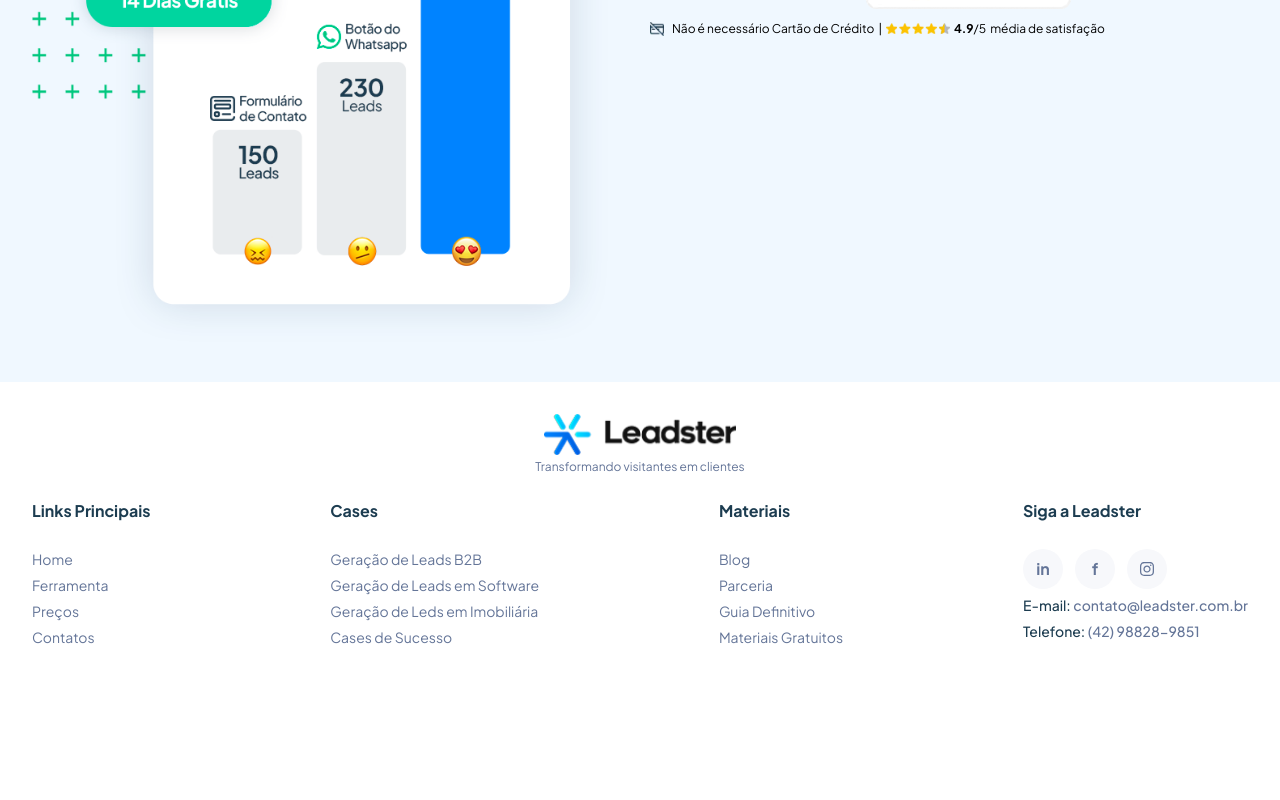
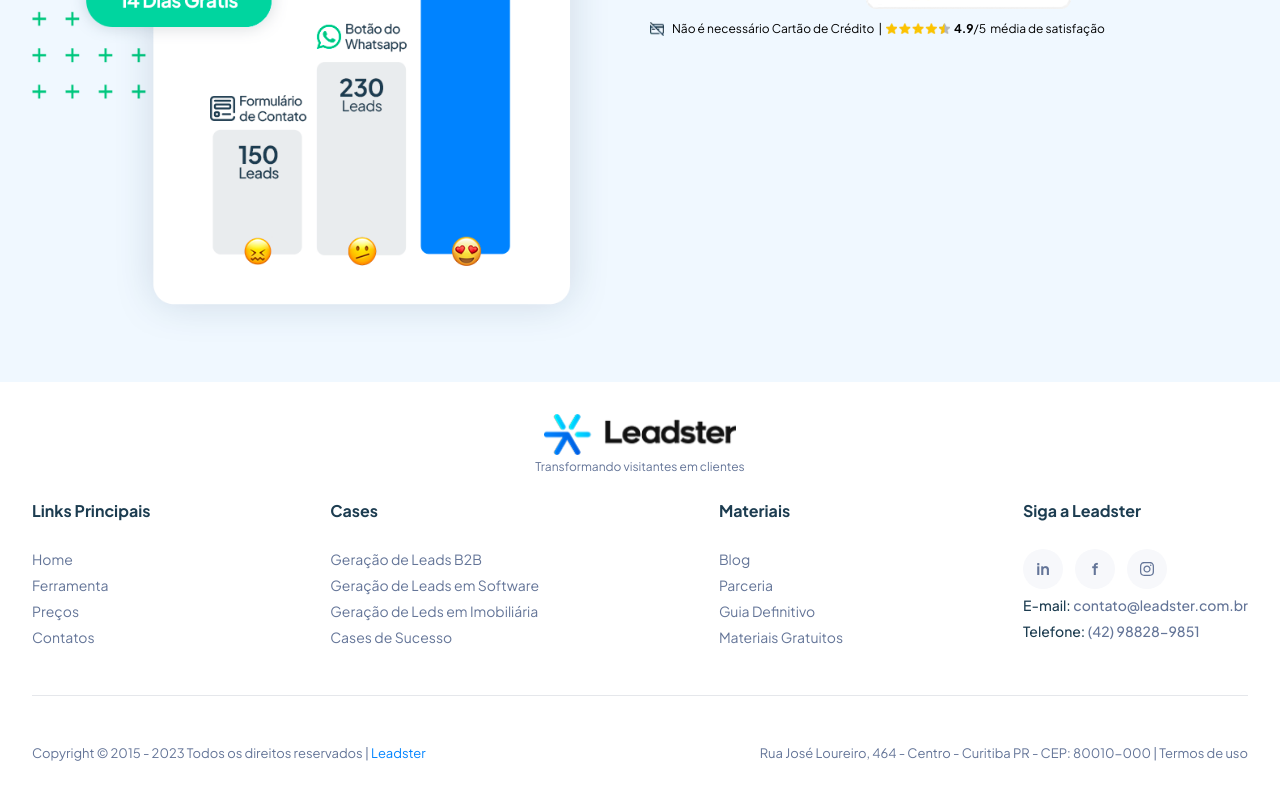
Before and after one commit to paulohenriquelemos/teste-leadster, a Next.js app: page / in a window 1280 px wide. Shown: the part 1983-2783 px from the top of the page. Before the commit the page ends 2662 px from the top, so only its background shows below. Built offline with nearby package versions, Linux system fonts and the light colour scheme.

Commit message:
correct footer

```diff
--- a/src/components/Footer.tsx
+++ b/src/components/Footer.tsx
@@ -15,7 +15,7 @@ export function Footer() {
           Transformando visitantes em clientes
         </span>
       </div>
-      <div className="container mt-6 flex flex-wrap justify-between gap-8">
+      <div className="container mt-6 flex flex-wrap justify-between gap-8 border-b pb-12">
         <ul className="flex flex-col gap-1.5">
           <li className="mb-5 font-bold text-text-dark transition hover:text-primary">
             <Link href="#">Links Principais</Link>
@@ -122,6 +122,18 @@ export function Footer() {
           </li>
         </ul>
       </div>
+      <div className="container flex flex-wrap items-center justify-center gap-3 pb-4 pt-12 lg:justify-between">
+        <span className="text-[0.8125rem] text-text-light">
+          Copyright © 2015 - 2023 Todos os direitos reservados |{' '}
+          <a href="#" className="text-primary transition hover:brightness-75">
+            Leadster
+          </a>
+        </span>
+        <span className="text-[0.8125rem] text-text-light">
+          Rua José Loureiro, 464 - Centro - Curitiba PR - CEP: 80010-000 |
+          Termos de uso
+        </span>
+      </div>
     </footer>
   )
 }
```
